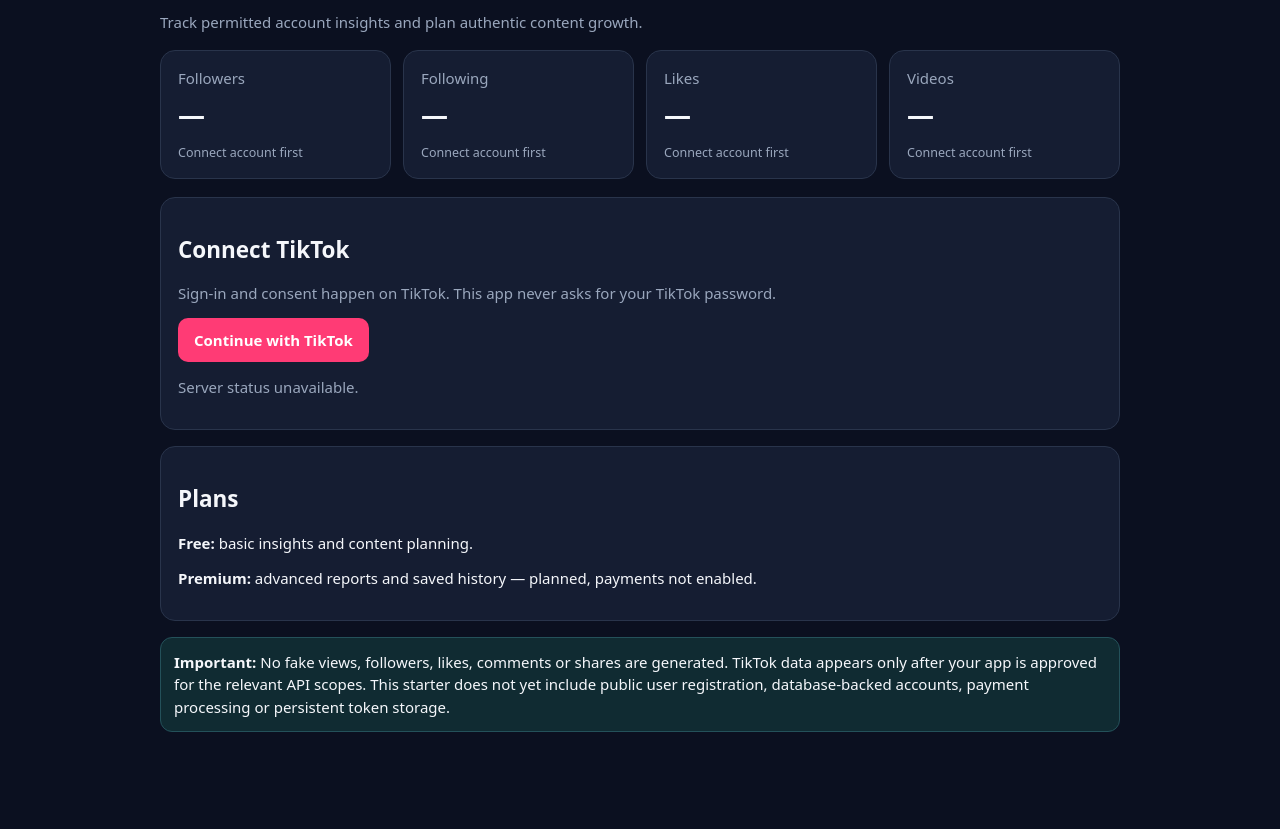
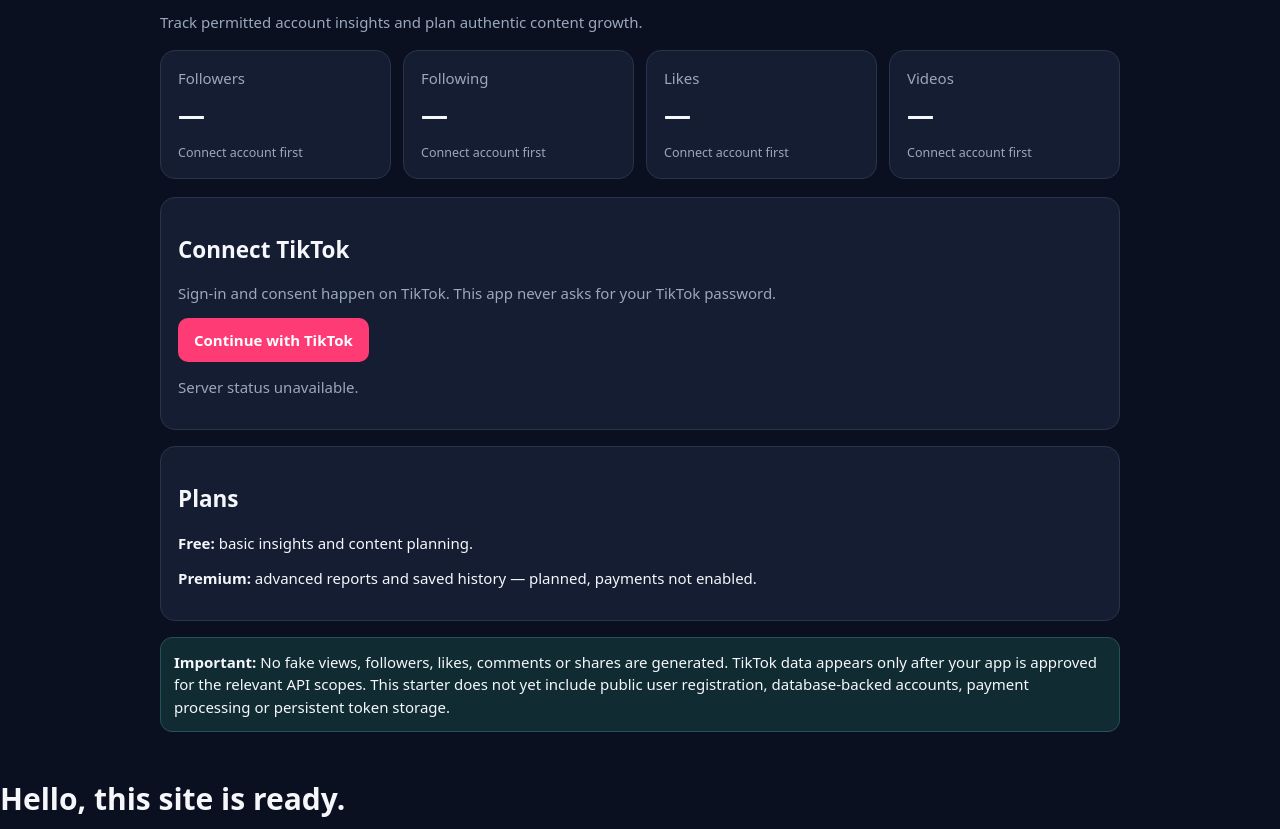
Before and after one commit to shani7605/tiktok-growth-pro, a website: page public/index.html in a window 1280 px wide. Shown: the part 135-964 px from the top of the page. Before the commit the page ends 903 px from the top, so only its background shows below. Drawn offline with Linux system fonts and the light colour scheme; no server answers.

Commit message:
Update index.html

```diff
--- a/public/index.html
+++ b/public/index.html
@@ -29,3 +29,4 @@ document.getElementById('status').textContent=s.tiktokConfigured?
 'Setup needed: TikTok developer credentials have not been added to the server yet.';
 }).catch(()=>document.getElementById('status').textContent='Server status unavailable.');
 </script></body></html>
+<h1>Hello, this site is ready.</h1>
```
